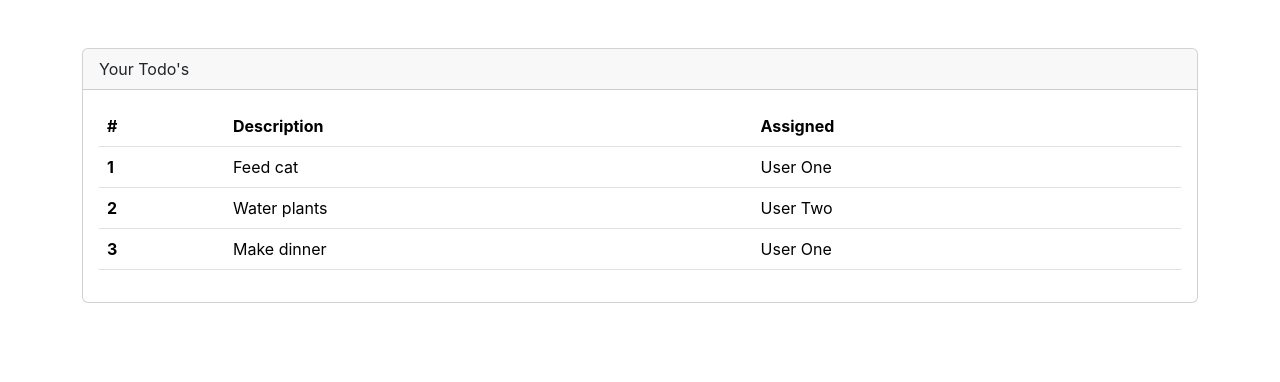
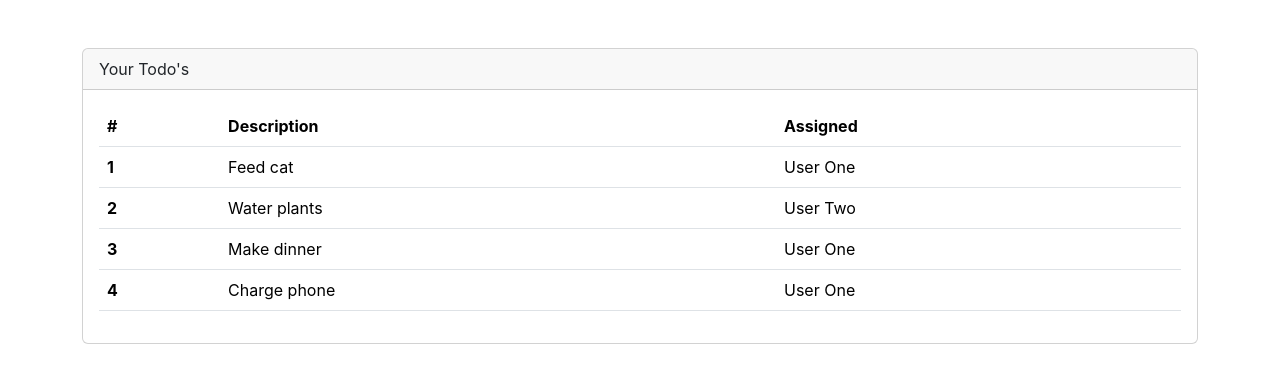
Before and after one commit to the-bumblebee/react-todo-app, a React (Create React App) app: page / in a window 1280 px wide. Shown: the top 382 px of the page. Built offline with nearby package versions, Linux system fonts and the light colour scheme.

Commit message:
Dynamically rendering lists

```diff
--- a/src/App.js
+++ b/src/App.js
@@ -1,5 +1,5 @@
-import './App.css';
-import TodoRowItem from './components/TodoRowItem';
+import './App.css'
+import TodoTable from './components/TodoTable'
 
 function App() {
 
@@ -7,6 +7,7 @@ function App() {
     { rowNumber: 1, rowDescription: 'Feed cat', rowAssigned: 'User One' },
     { rowNumber: 2, rowDescription: 'Water plants', rowAssigned: 'User Two' },
     { rowNumber: 3, rowDescription: 'Make dinner', rowAssigned: 'User One' },
+    { rowNumber: 4, rowDescription: 'Charge phone', rowAssigned: 'User One' },
   ]
   return (
     <div className='mt-5 container'>
@@ -15,32 +16,7 @@ function App() {
           Your Todo's
         </div>
         <div className='card-body'>
-          <table className='table table-hover'>
-            <thead>
-              <tr>
-                <th scope='col'>#</th>
-                <th scope='col'>Description</th>
-                <th scope='col'>Assigned</th>
-              </tr>
-            </thead>
-            <tbody>
-              <TodoRowItem
-                rowNumber={todos[0].rowNumber}
-                rowDescription={todos[0].rowDescription}
-                rowAssigned={todos[0].rowAssigned}
-              />
-              <TodoRowItem
-                rowNumber={todos[1].rowNumber}
-                rowDescription={todos[1].rowDescription}
-                rowAssigned={todos[1].rowAssigned}
-              />
-              <TodoRowItem
-                rowNumber={todos[2].rowNumber}
-                rowDescription={todos[2].rowDescription}
-                rowAssigned={todos[2].rowAssigned}
-              />
-            </tbody>
-          </table>
+          <TodoTable todos={todos} />
         </div>
       </div>
     </div>
--- a/src/components/TodoRowItem.jsx
+++ b/src/components/TodoRowItem.jsx
@@ -8,4 +8,4 @@ function TodoRowItem(props) {
   )
 }
 
-export default TodoRowItem;
+export default TodoRowItem
--- /dev/null
+++ b/src/components/TodoTable.jsx
@@ -0,0 +1,26 @@
+import TodoRowItem from "./TodoRowItem"
+
+function TodoTable(props) {
+  return (
+    <table className="table table-hover">
+      <thead>
+        <tr>
+          <th scope="col">#</th>
+          <th scope="col">Description</th>
+          <th scope="col">Assigned</th>
+        </tr>
+      </thead>
+      <tbody>
+        {props.todos.map(todo => (
+          <TodoRowItem
+            rowNumber={todo.rowNumber}
+            rowDescription={todo.rowDescription}
+            rowAssigned={todo.rowAssigned}
+          />
+        ))}
+      </tbody>
+    </table>
+  )
+}
+
+export default TodoTable
```
Lines whose indentation alone changed are shown as unchanged.
